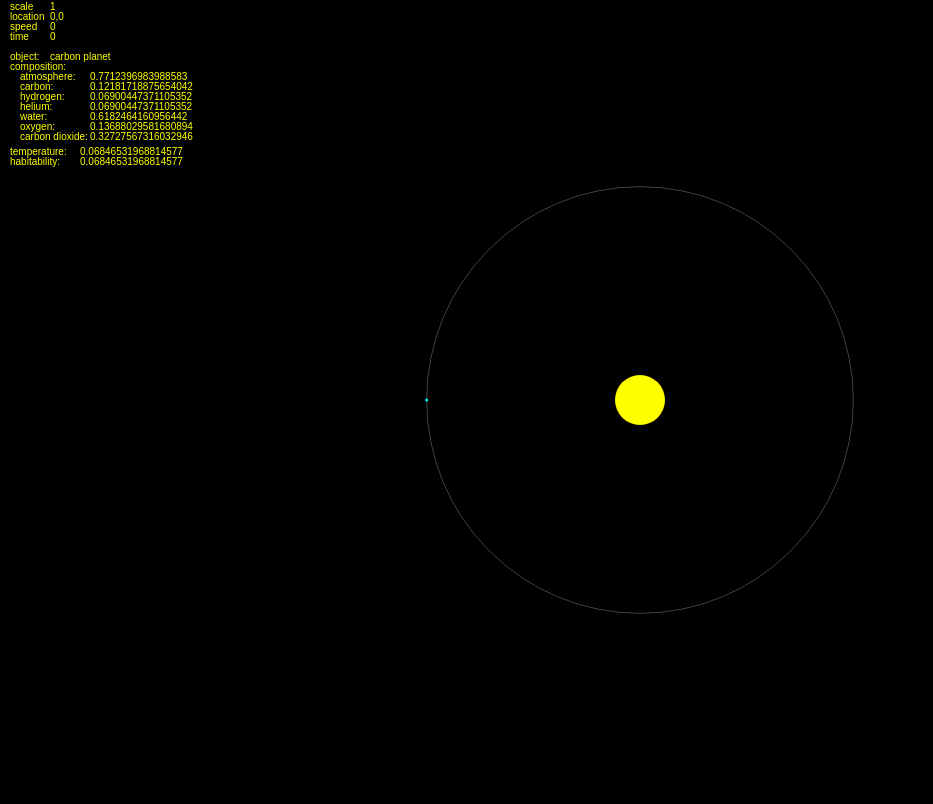
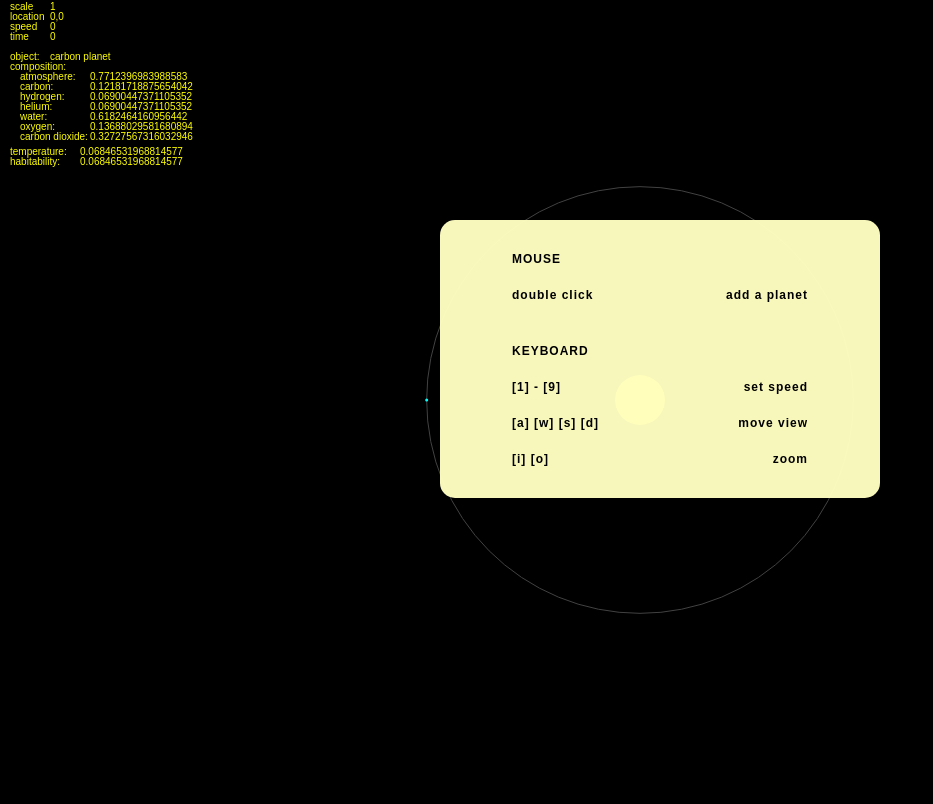
Before and after one commit to suet-lee/spaceapp, a Flask app: page /universe in a window 1280 px wide. Shown: the whole page, without its empty margins (0-933 px from the left). Run offline with Flask 2, Linux system fonts and the light colour scheme.

Commit message:
Adding basic instructions

```diff
--- a/static/space.css
+++ b/static/space.css
@@ -15,3 +15,9 @@
 #add_object_form #pos_input input { width: 62px; display: inline; margin-left: 5px; }
 #add_object_form label { width: 50px; text-transform: uppercase; letter-spacing: 1px; font-size: 12px; margin-right: 7px; }
 #add_object_form input[type=button] { border: none; background-color: rgba(255, 255, 255, 0.4); margin-left: 10px; padding: 5px; letter-spacing: 0px; font-size: 11px; text-transform: uppercase; margin-left: 5px; margin-top: 10px; }
+
+#instructions { position: absolute; background-color: rgba(255, 254, 194, 0.97); top: 50%; left: 50%; width: 400px; margin-left: -200px; margin-top: -180px; z-index: 10; border-radius: 15px; padding: 20px; }
+#instructions table { margin: auto;  width: 80%; letter-spacing: 1px; font-size: 12px; font-weight: bold; }
+#instructions thead td { text-transform: uppercase; }
+#instructions td { width: 50%; padding: 10px; }
+#instructions td:nth-child(2) { text-align: right; }
--- a/static/universe.js
+++ b/static/universe.js
@@ -515,3 +515,11 @@ universe.addObject(planet);
 // universe.addObject(new CelestialObject("terrestrial", 3, {x: canvas.width / 3 + 20, y:canvas.height / 2}, { color: "cyan", parent: planet, speed: 1 }));
 
 universe.draw(ctx);
+
+$('body').not('#help').click(function() {
+    $('#instructions').hide();
+});
+
+// $('#help').click(function() {
+//     $('#instructions').hide();
+// });
--- a/templates/space.html
+++ b/templates/space.html
@@ -10,6 +10,47 @@
   <body>
     <canvas id="draw" tabindex="1" width="2080" height="2320"></canvas>
     <script src="{{ url_for('static', filename='universe.js') }}"></script>
+
+    <div id="instructions">
+        <table>
+            <thead>
+                <td>Mouse</td>
+                <td></td>
+            </thead>
+            <tbody>
+                <tr>
+                    <td>double click</td>
+                    <td>add a planet</td>
+                </tr>
+            </tbody>
+        </table>
+        <br>
+        <table>
+            <thead>
+                <td>Keyboard</td>
+                <td></td>
+            </thead>
+            <tbody>
+                <tr>
+                    <td>[1] - [9]</td>
+                    <td>set speed</td>
+                </tr>
+                <tr>
+                    <td>[a] [w] [s] [d]</td>
+                    <td>move view</td>
+                </tr>
+                <tr>
+                    <td>[i] [o]</td>
+                    <td>zoom</td>
+                </tr>
+            </tbody>
+        </table>
+    </div>
+
+    <div id="help">
+
+    </div>
+
     <div id="add_object_form">
       <form name="add_object" id="add_object">
           <div id="pos_input">
@@ -43,16 +84,6 @@
               class="text-input"
             />
           </div>
-          <!-- <div id="color_input">
-            <label for="color" id="color_label">Color</label>
-            <input
-              type="color"
-              name="color"
-              id="color"
-              size="30"
-              class="text-input"
-            />
-          </div> -->
           <input
             type="button"
             name="create"
```
